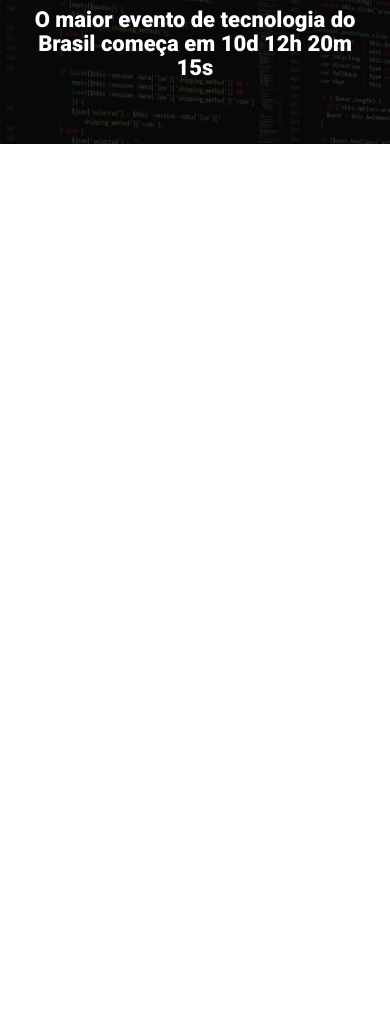
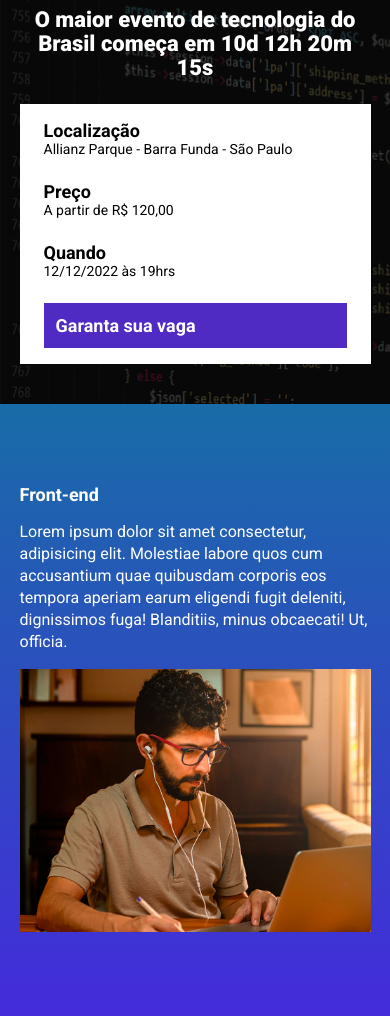
Before and after one commit to MatheusFerretti-1508/evento_ebac_tech_talks, a website built with Parcel: page src/index.html in a window 390 px wide. Shown: the part 96-1112 px from the top of the page. Before the commit the page ends 844 px from the top, so only its background shows below. Built offline with nearby package versions, Linux system fonts and the light colour scheme.

Commit message:
Completando o header e adicionando a section de detalhes

```diff
--- a/src/index.html
+++ b/src/index.html
@@ -17,8 +17,38 @@
             <p class="hero__text">
                 O maior evento de tecnologia do Brasil começa em 10d 12h 20m 15s
             </p>
+            <div class="infos-bar">
+                <ul class="infos-bar__infos">
+                    <li class="infos-bar__infos__item">
+                        <b>Localização</b>
+                        Allianz Parque - Barra Funda - São Paulo
+                    </li>
+                    <li class="infos-bar__infos__item">
+                        <b>Preço</b>
+                        A partir de R$ 120,00
+                    </li>
+                    <li class="infos-bar__infos__item">
+                        <b>Quando</b>
+                        12/12/2022 às 19hrs
+                    </li>
+                </ul>
+                <a href="#" class="button button--primary">
+                    Garanta sua vaga
+                </a>
+            </div>
         </div>
     </header>
+    <section class="event">
+        <div class="container">
+            <div class="event__details">
+                <h2 class="event__details__title">Front-end</h2>
+                <p class="event__details__description">
+                    Lorem ipsum dolor sit amet consectetur, adipisicing elit. Molestiae labore quos cum accusantium quae quibusdam corporis eos tempora aperiam earum eligendi fugit deleniti, dignissimos fuga! Blanditiis, minus obcaecati! Ut, officia.
+                </p>
+            </div>
+            <img class="event__image" src="./images/frontend.png" alt="Front-end">
+        </div>
+    </section>
 
     <script src="./scripts/main.js"></script>
 </body>
--- /dev/null
+++ b/src/styles/components/_buttons.scss
@@ -0,0 +1,23 @@
+.button {
+    padding: 12px;
+    font-size: 18px;
+    font-weight: bold;
+    text-decoration: none;
+    text-align: center;
+    white-space: nowrap;
+
+    &--primary {
+        color: #fff;
+        background-color: #4F2AC3;
+    }
+
+    @media (max-width:640px) {
+        display: block;
+        width: 100%;
+    }
+
+    @media (max-width:1024px) {
+        display: flex;
+        align-items: center;
+    }
+}
--- /dev/null
+++ b/src/styles/components/_infos_bar.scss
@@ -0,0 +1,40 @@
+.infos-bar {
+    padding: 16px 24px;
+    background-color: #fff;
+    display: flex;
+    justify-content: space-between;
+
+    &__infos {
+        display: flex;
+        gap: 40px;
+
+        &__item {
+            font-size: 14px;
+            color: #000;
+
+            b {
+                font-size: 18px;
+                display: block;
+                color: #000;
+            }
+        }
+    }
+
+    @media (max-width:640px) {
+        display: block;
+
+        &__infos {
+            display: block;
+
+            &__item {
+                margin-bottom: 24px;
+            }
+        }
+    }
+
+    @media (max-width:1024px) {
+        &__infos {
+            gap: 16px;
+        }
+    }
+}
--- /dev/null
+++ b/src/styles/components/events.scss
@@ -0,0 +1,41 @@
+.event {
+    padding: 80px 0;
+    background-image: linear-gradient(#186CA7, #442BDB);
+
+    .container {
+        display: flex;
+    }
+
+    &__image {
+        max-width: 360px;
+    }
+    &__details {
+        margin-right: 40px;
+
+        &__title {
+            font-size: 18px;
+            font-weight: bold;
+            margin-bottom: 16px;
+        }
+
+        &__description {
+            font-size: 16px;
+            line-height: 22px;
+        }
+    }
+
+    @media (max-width:640px) {
+        .container {
+            display: block;
+        }
+
+        &__image {
+            width: 100%;
+        }
+
+        &__details {
+            margin-right: 0;
+            margin-bottom: 16px;
+        }
+    }
+}
--- a/src/styles/main.scss
+++ b/src/styles/main.scss
@@ -1,4 +1,7 @@
 @use 'hero';
+@use 'components/infos_bar';
+@use 'components/buttons';
+@use 'components/events';
 
 * {
     padding: 0;
@@ -6,6 +9,7 @@
     box-sizing: border-box;
     font-family: Roboto, sans-serif;
     color: #fff;
+    list-style: none;
 }
 
 .container {
```
